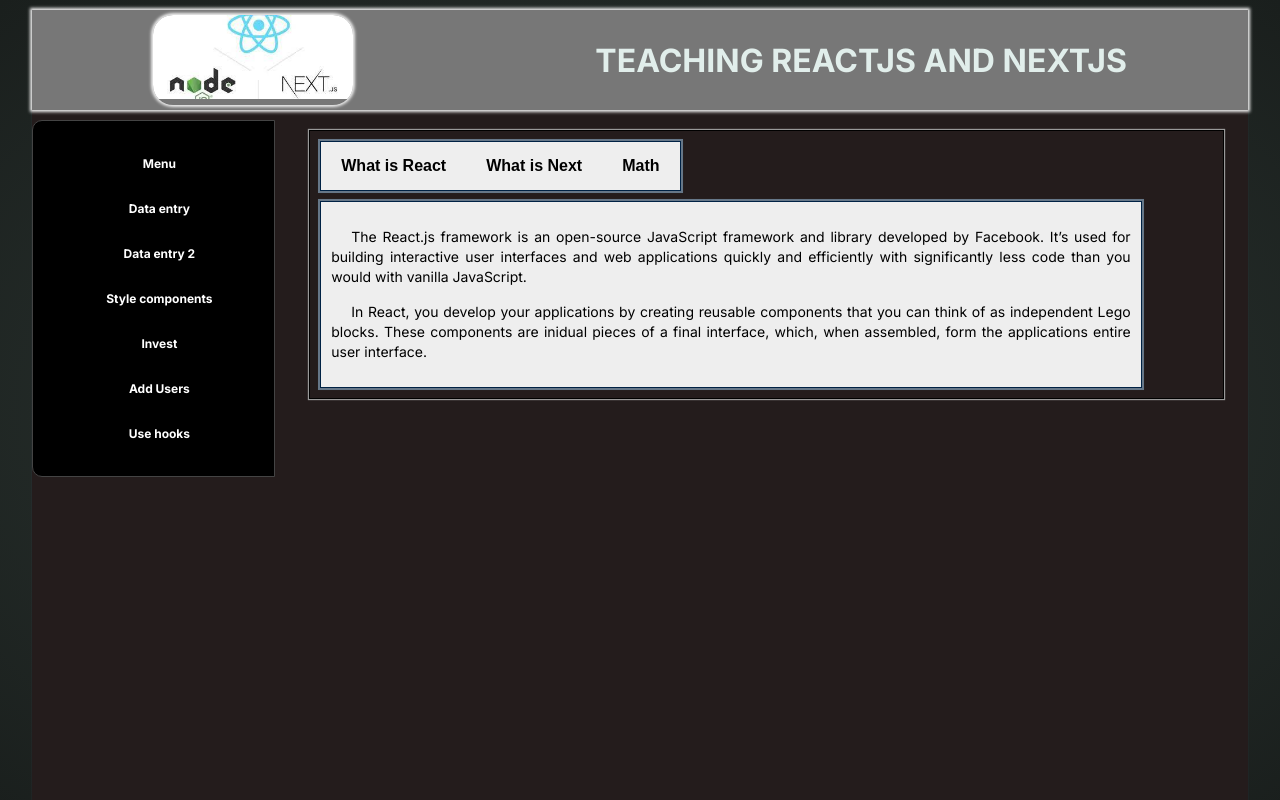
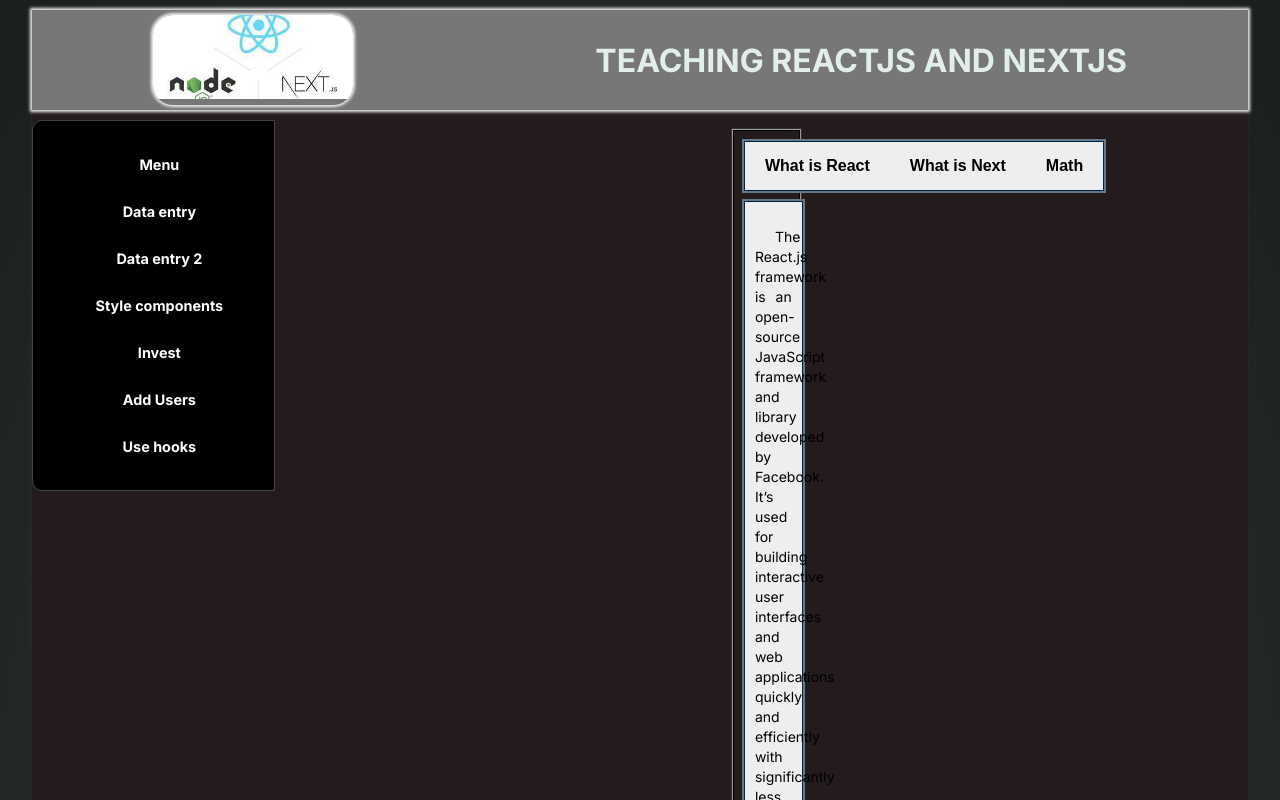
Before and after one commit to ashrafabusunaina1986/nextlearn12, a Next.js app: page /menu in a window 1280 px wide. Shown: the top 800 px of the page. Built offline with nearby package versions, Linux system fonts and the light colour scheme.

Commit message:
first commit

```diff
--- a/src/app/Buttons/page.module.css
+++ b/src/app/Buttons/page.module.css
@@ -2,5 +2,6 @@
 .content{
     margin: auto;
     background-color: #eee;
-    width: 100%;
+    width: 78%;
+    max-width: 78%;
 }
--- a/src/app/addUsers/page.module.css
+++ b/src/app/addUsers/page.module.css
@@ -2,7 +2,8 @@
     background-color: #101010;
     min-height: max-content;
     margin: auto;
-    width: 98%;
+    width: 78%;
+    max-width: 78%;
     border: 0.1px solid #fff;
 }
 
--- a/src/app/data_entry2/page.module.css
+++ b/src/app/data_entry2/page.module.css
@@ -2,6 +2,6 @@
     background-color: #eee;
     margin: 30px auto;
     height: max-content;
-    width: 90%;
-    max-width: 90%;
+    width: 75%;
+    max-width: 75%;
 }
--- a/src/app/hooks/page.module.css
+++ b/src/app/hooks/page.module.css
@@ -7,7 +7,6 @@
     color: #070404;
     height: max-content;
     padding: 20px;
-    width: 90%;
-    min-width: 20%;
-    max-width: 98%;
+    width: 75%;
+    max-width: 75%;
 }
--- a/src/app/invest/page.module.css
+++ b/src/app/invest/page.module.css
@@ -1,6 +1,6 @@
 .content{
     background-color: aliceblue;
     margin: auto;
-    width: 98%;
-    max-width: 98%;
+    width: 75%;
+    max-width: 75%;
 }
--- a/src/app/menu/page.module.css
+++ b/src/app/menu/page.module.css
@@ -2,6 +2,6 @@
     border: 0.01px solid #000;
     box-shadow: 0 0 1px 0.55px #999;
     margin: 10px auto;
-    width: 95%;
-    max-width: 98%;
+    width: 7%;
+    max-width: 75%;
 }
--- a/src/components/addresses/addresses.module.css
+++ b/src/components/addresses/addresses.module.css
@@ -16,7 +16,7 @@
     width:105%;
     text-decoration: none;
     color: rgb(255, 255, 255);
-    font-size: 12px;
+    font-size: 90%;
     text-decoration: solid;
     font-weight: bold;
     cursor: pointer;
```
